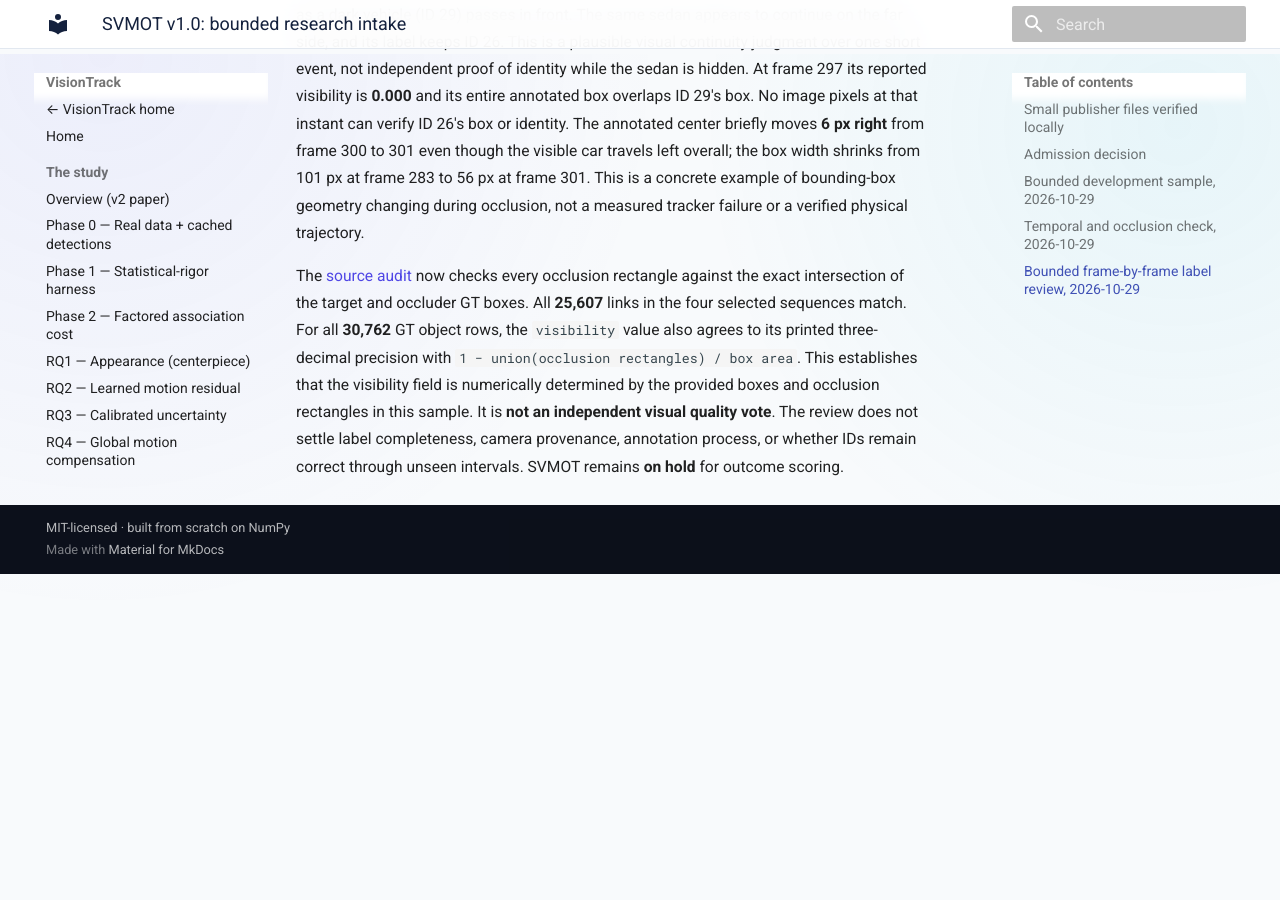
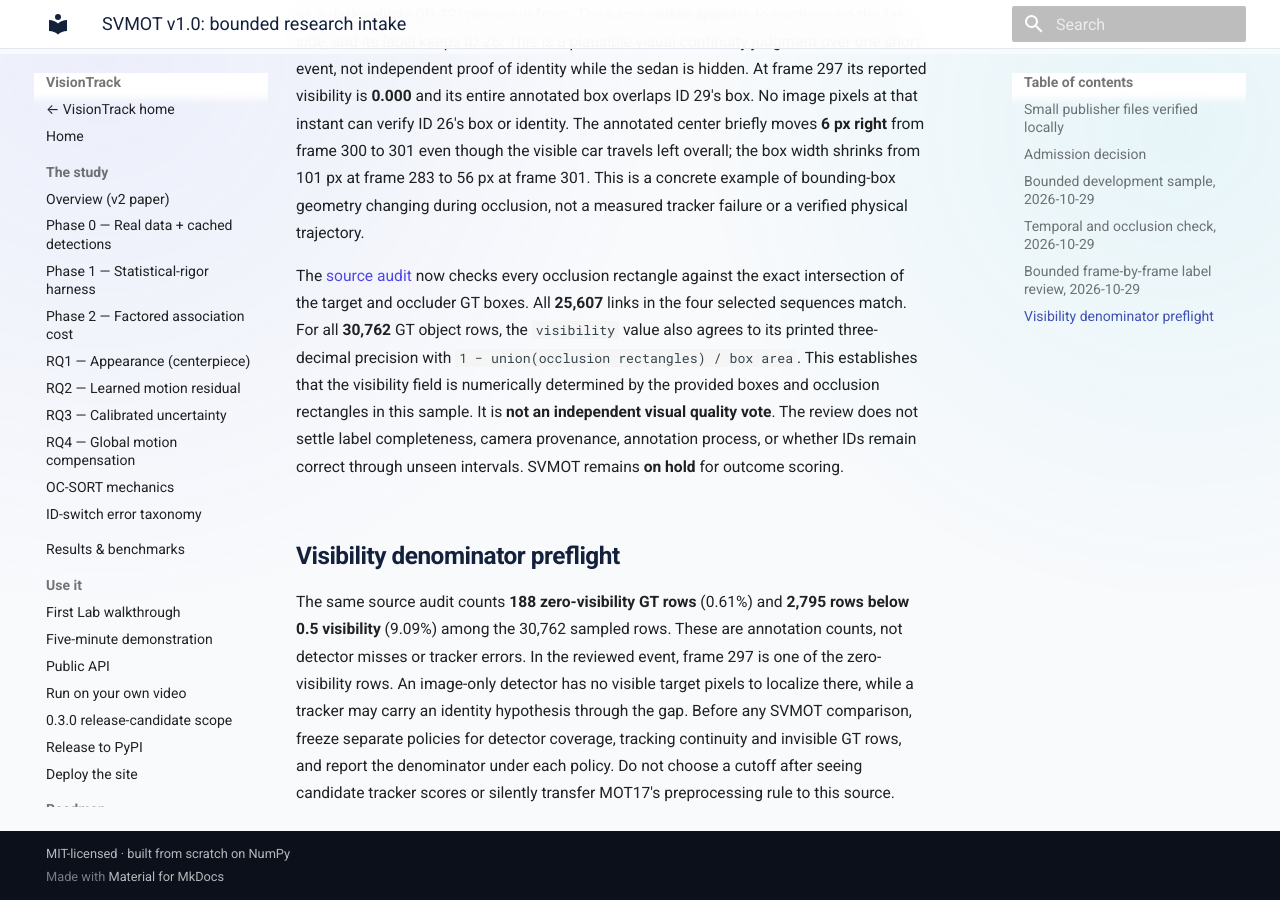
Before and after one commit to hulagerushikesh/visiontrack, an MkDocs documentation site: the page built from docs/SVMOT_INTAKE.md, in a window 1280 px wide and 900 px high, scrolled down 3546 px. Built offline with MkDocs 1.6.1 and Material for MkDocs 9.7.7, drawn with Linux system fonts in a browser that asks for light colours; before the commit the page ends 4120 px from its top, so only the background shows below that.

Commit message:
Count invisible SVMOT labels before study policy

```diff
--- a/docs/SVMOT_INTAKE.md
+++ b/docs/SVMOT_INTAKE.md
@@ -151,3 +151,16 @@
 independent visual quality vote**. The review does not settle label
 completeness, camera provenance, annotation process, or whether IDs remain
 correct through unseen intervals. SVMOT remains **on hold** for outcome scoring.
+
+## Visibility denominator preflight
+
+The same source audit counts **188 zero-visibility GT rows** (0.61%) and
+**2,795 rows below 0.5 visibility** (9.09%) among the 30,762 sampled rows.
+These are annotation counts, not detector misses or tracker errors. In the
+reviewed event, frame 297 is one of the zero-visibility rows. An image-only
+detector has no visible target pixels to localize there, while a tracker may
+carry an identity hypothesis through the gap. Before any SVMOT comparison,
+freeze separate policies for detector coverage, tracking continuity and
+invisible GT rows, and report the denominator under each policy. Do not choose
+a cutoff after seeing candidate tracker scores or silently transfer MOT17's
+preprocessing rule to this source.
```
Also changed, not shown: docs/NEXT_STEPS.md (+4 -0 lines), 2 other files.
